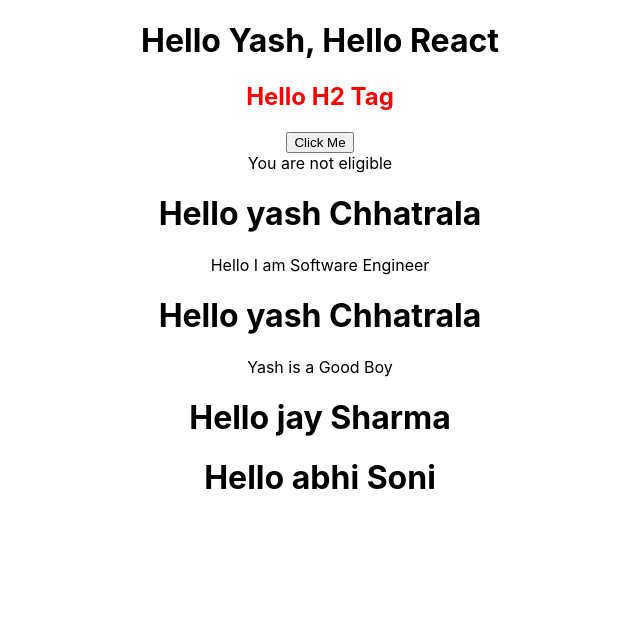
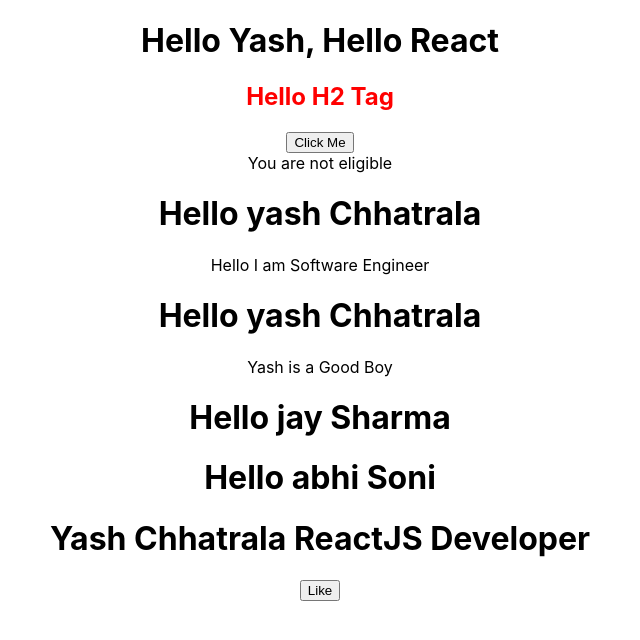
Before and after one commit to yash2500/Projects, a React (Create React App) app in the folder completereact/: page / in a window 1280 px wide. Shown: the top 640 px of the page, without its empty margins (320-960 px from the left). Built offline with nearby package versions, Linux system fonts and the light colour scheme.

Commit message:
state class

```diff
--- a/completereact/src/App.js
+++ b/completereact/src/App.js
@@ -2,6 +2,7 @@
 import React from "react";
 import CHeader from "./components/CHeader";
 import Header from "./components/Header";
+import Channel from "./components/Channel";
 
 const name = <span>Hello React</span>;
 
@@ -40,6 +41,8 @@
       </Header>
       <Header name='jay' lastname='Sharma' />
       <Header name='abhi' lastname='Soni' />
+
+      <Channel />
     </div>
   );
 }
--- /dev/null
+++ b/completereact/src/components/Channel.js
@@ -0,0 +1,28 @@
+import React, { Component } from 'react'
+
+export class Channel extends Component {
+
+    constructor(){
+        super();
+        this.state={
+            msg: 'Yash Chhatrala ReactJS Developer'
+        }
+    }
+
+    like(){
+        this.setState({
+            msg: 'Thanks for like my profile'
+        })
+    }
+
+  render() {
+    return (
+      <div>
+        <h1>{this.state.msg}</h1>
+        <button onClick={() => {this.like()}}>Like</button>
+      </div>
+    )
+  }
+}
+
+export default Channel
```
